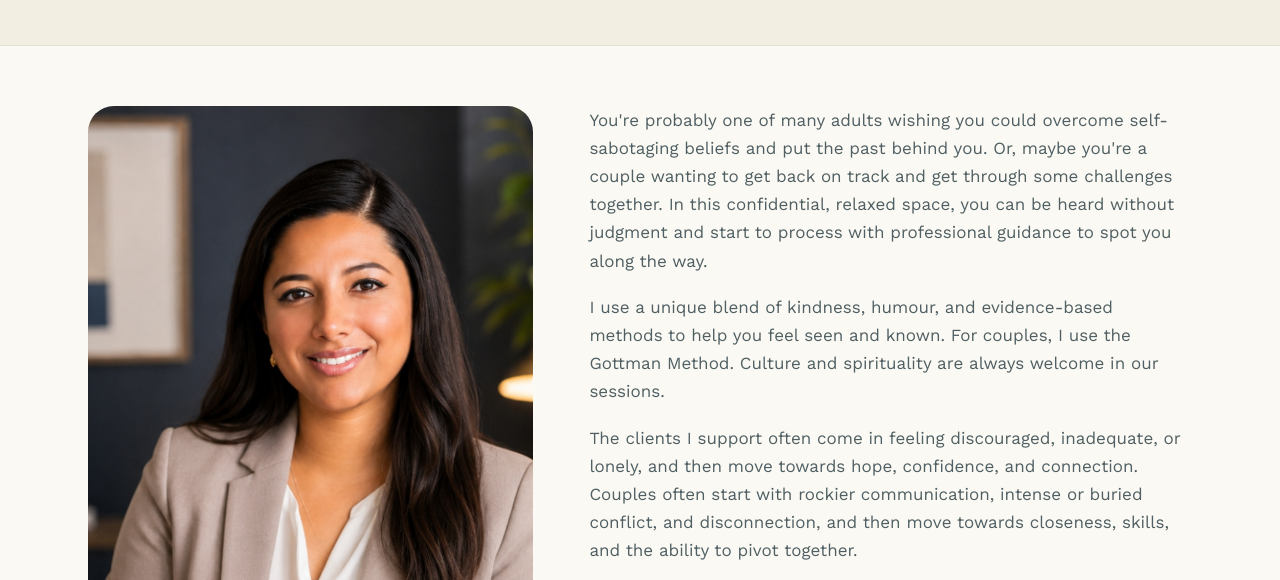
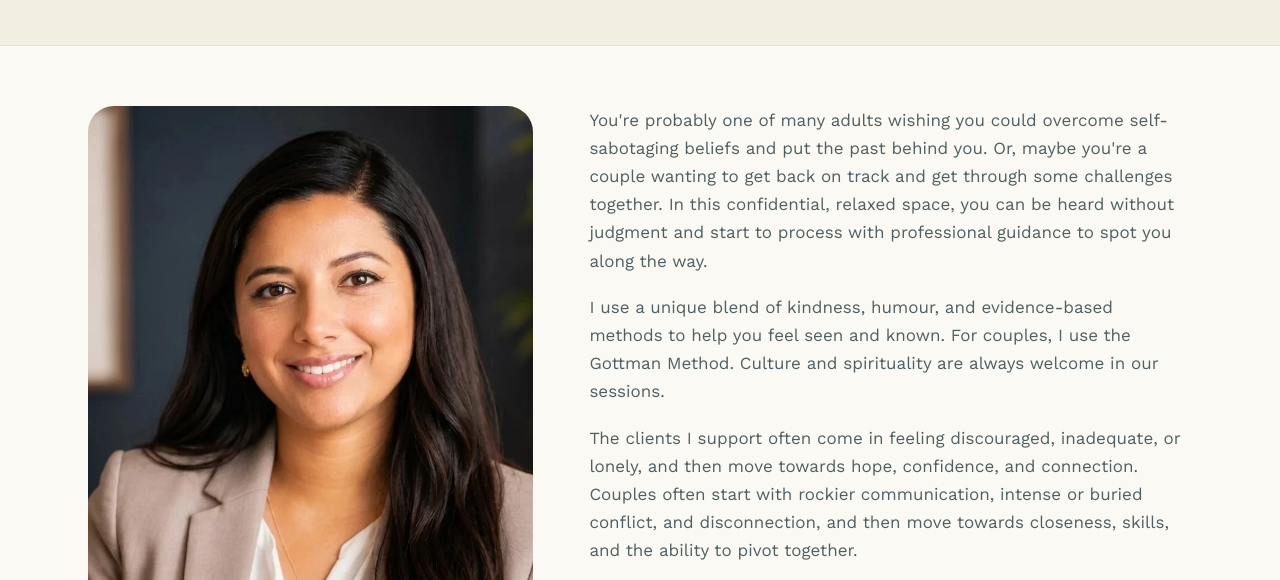
Before and after one commit to sebastiancariaga/Rego-Psychology, a plain HTML site: page about.html in a window 1280 px wide. Shown: the part 335-915 px from the top of the page. Drawn offline with nearby package versions, Linux system fonts and the light colour scheme.

Commit message:
Replace Rachel headshot with new photo on home and About pages
Co-Authored-By: Claude Opus 5.5 <noreply@anthropic.com>

```diff
--- a/about.html
+++ b/about.html
@@ -65,7 +65,7 @@
   <div class="wrap">
     <div class="about-grid" style="display: grid; grid-template-columns: 0.85fr 1.15fr; gap: 56px; align-items: start;">
       <div>
-        <div class="hero-photo" style="aspect-ratio: 4/5;"><img src="assets-final/rachelheadshot.jpeg" alt="Rachel Rego, Psychologist"></div>
+        <div class="hero-photo" style="aspect-ratio: 4/5;"><img src="assets-final/rachel-headshot.webp" alt="Rachel Rego, Psychologist"></div>
         <div class="card specialty-card" style="margin-top: 20px;">
           <p class="eyebrow" style="margin-bottom: 14px;">Top Specialties</p>
           <div class="specialty-list">
```
Also changed, not shown: index.html (+1 -1 lines), assets-final/rachel-headshot.webp (added).
